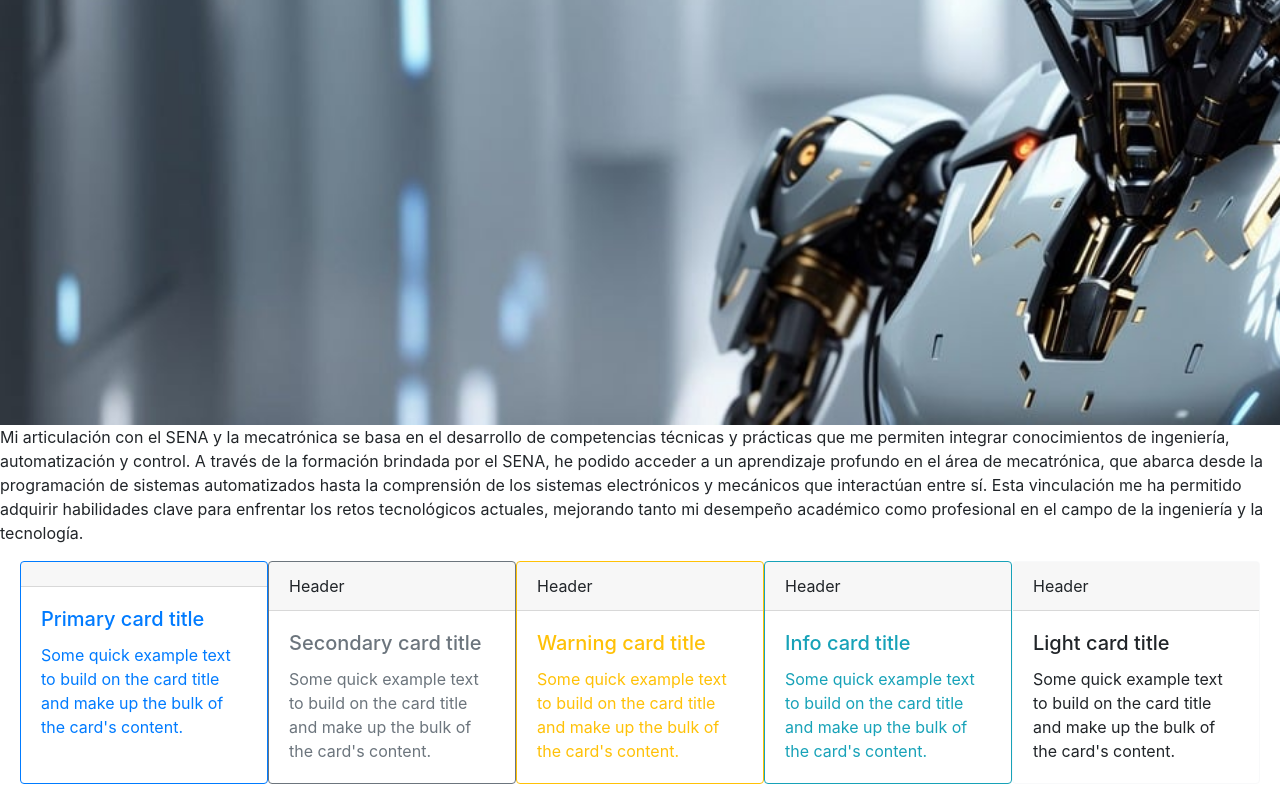
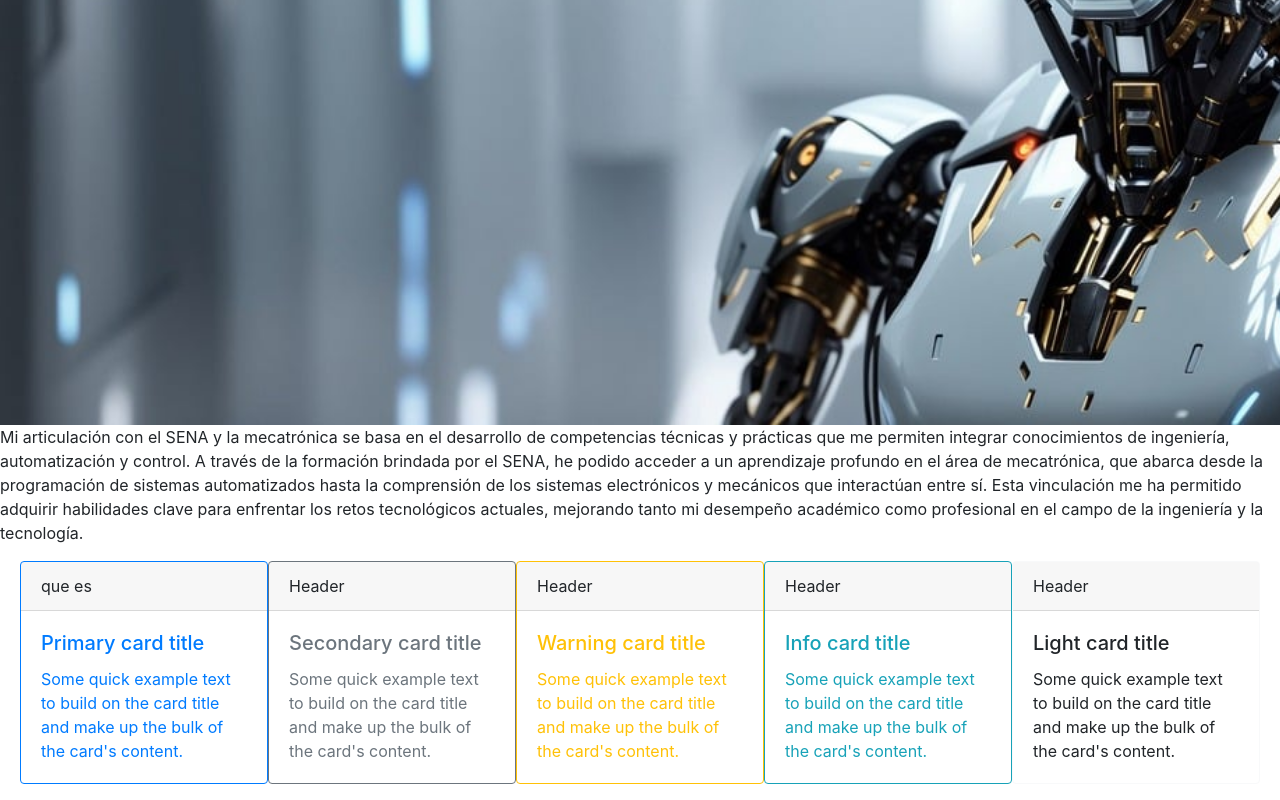
Before and after one commit to Jhocedth22/portafolio-20-, a plain HTML site: page index.html in a window 1280 px wide. Shown: the part 675-1475 px from the top of the page. Drawn offline with nearby package versions, Linux system fonts and the light colour scheme.

Commit message:
https://github.com/Jhocedth22/portafolio-20-.git

```diff
--- a/index.html
+++ b/index.html
@@ -48,7 +48,7 @@
         </section>
         <div id="tarjetas">
             <div class="card border-primary mb-3" style="max-width: 18rem;">
-                <div class="card-header"></div>
+                <div class="card-header">que es</div>
                 <div class="card-body text-primary">
                   <h5 class="card-title">Primary card title</h5>
                   <p class="card-text">Some quick example text to build on the card title and make up the bulk of the card's content.</p>
```
